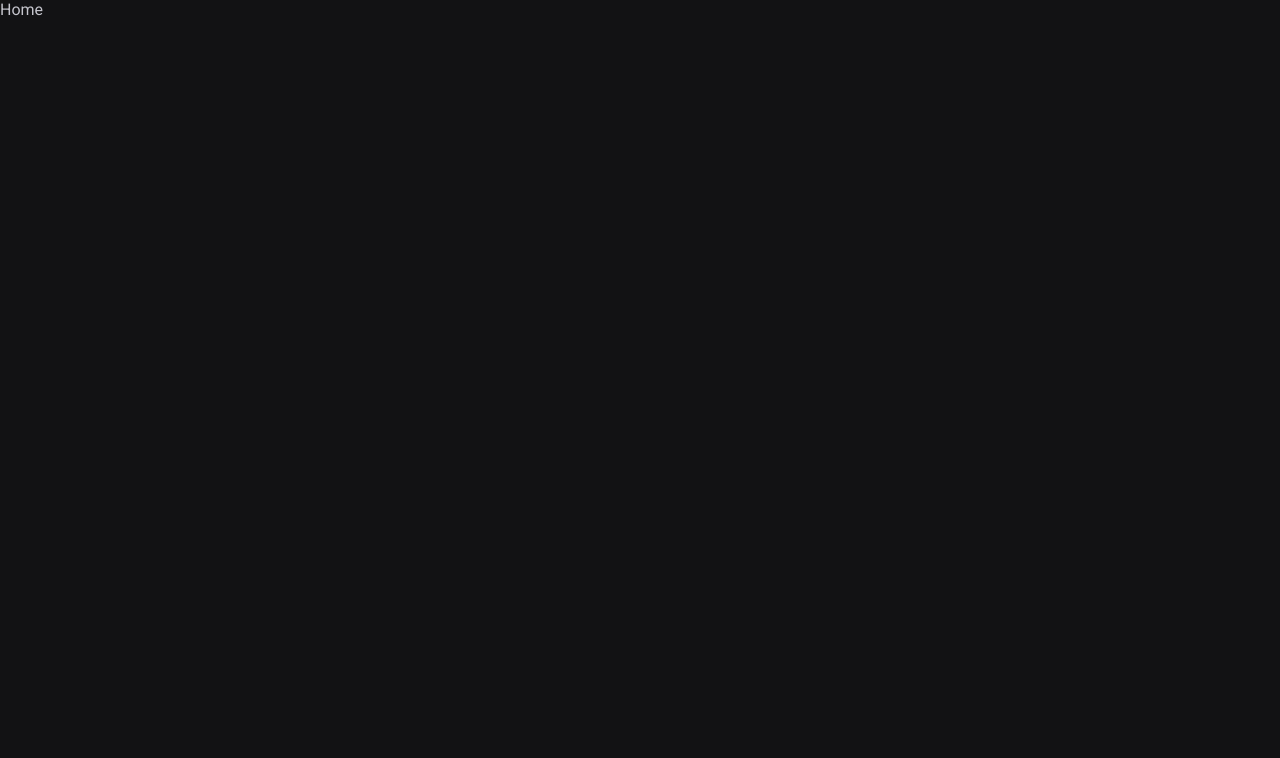
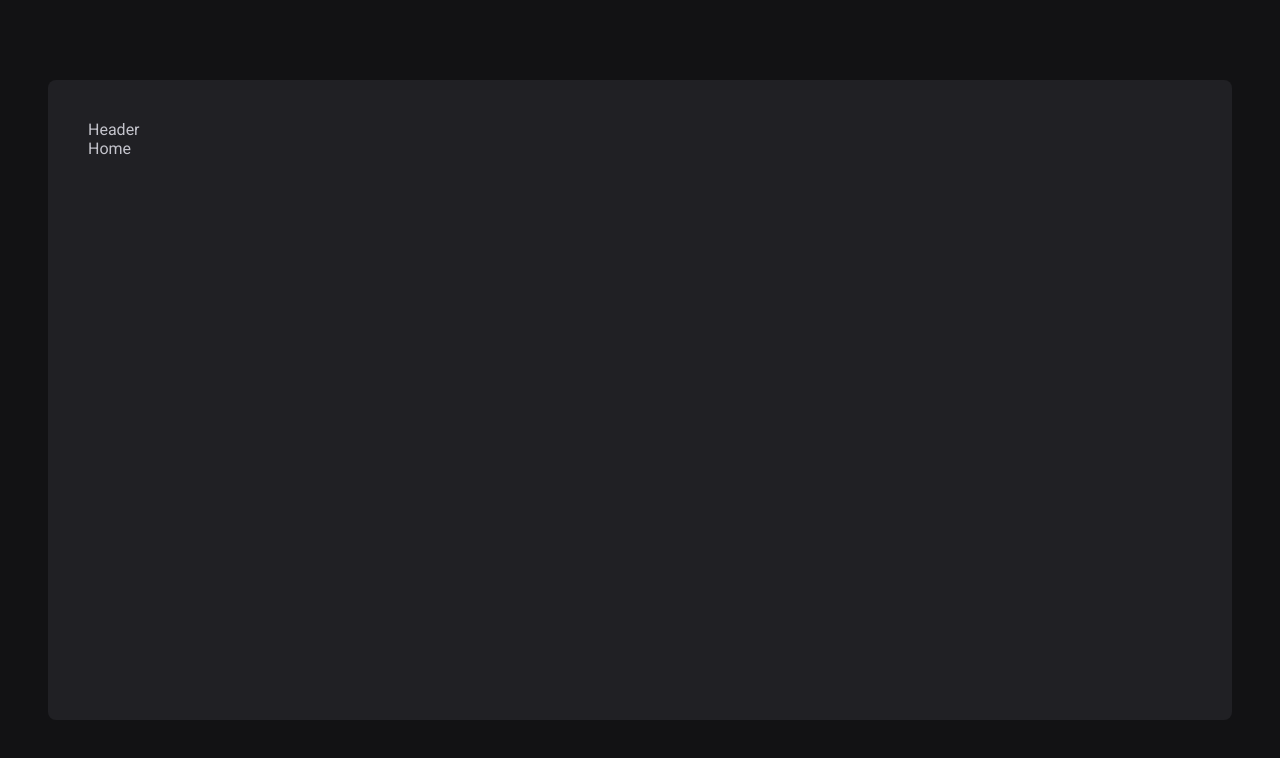
Before and after one commit to alexandrebekor/webapp-alexandrebekor-timer, a React (Vite) app: page / in a window 1280 px wide. Shown: the top 758 px of the page. Built offline with nearby package versions, Linux system fonts and the light colour scheme.

Commit message:
:art: styled DefaultLayout

```diff
--- a/src/Router.tsx
+++ b/src/Router.tsx
@@ -1,12 +1,15 @@
 import { Routes, Route } from 'react-router-dom'
 import { Home } from './pages/Home'
 import { History } from './pages/History'
+import { DefaultLayout } from './layouts/DefaultLayout'
 
 export const Router = () => {
   return (
     <Routes>
-      <Route path="/" element={<Home />} />
-      <Route path="/history" element={<History />} />
+      <Route path="/" element={<DefaultLayout />}>
+        <Route path="/" element={<Home />} />
+        <Route path="/history" element={<History />} />
+      </Route>
     </Routes>
   )
 }
--- a/src/components/Button/index.tsx
+++ /dev/null
@@ -1,3 +0,0 @@
-export const Button = () => {
-  return <button>Hello World</button>
-}
--- /dev/null
+++ b/src/components/Header/index.tsx
@@ -0,0 +1,3 @@
+export const Header = () => {
+  return <header>Header</header>
+}
--- /dev/null
+++ b/src/layouts/DefaultLayout/index.tsx
@@ -0,0 +1,12 @@
+import { Outlet } from 'react-router-dom'
+import { Header } from '../../components/Header'
+import { LayoutContainer } from './styles'
+
+export const DefaultLayout = () => {
+  return (
+    <LayoutContainer>
+      <Header />
+      <Outlet />
+    </LayoutContainer>
+  )
+}
--- /dev/null
+++ b/src/layouts/DefaultLayout/styles.ts
@@ -0,0 +1,14 @@
+import styled from 'styled-components'
+
+export const LayoutContainer = styled.div`
+  max-width: 74rem;
+  height: calc(100vh - 10rem);
+  margin: 5rem auto;
+  padding: 2.5rem;
+
+  background: ${(props) => props.theme['gray-800']};
+  border-radius: 8px;
+
+  display: flex;
+  flex-direction: column;
+`
```
